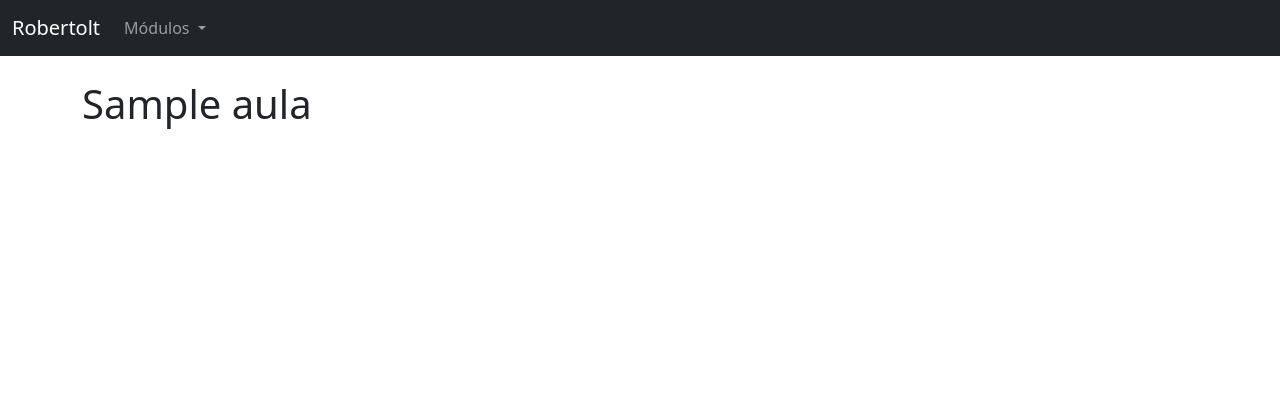
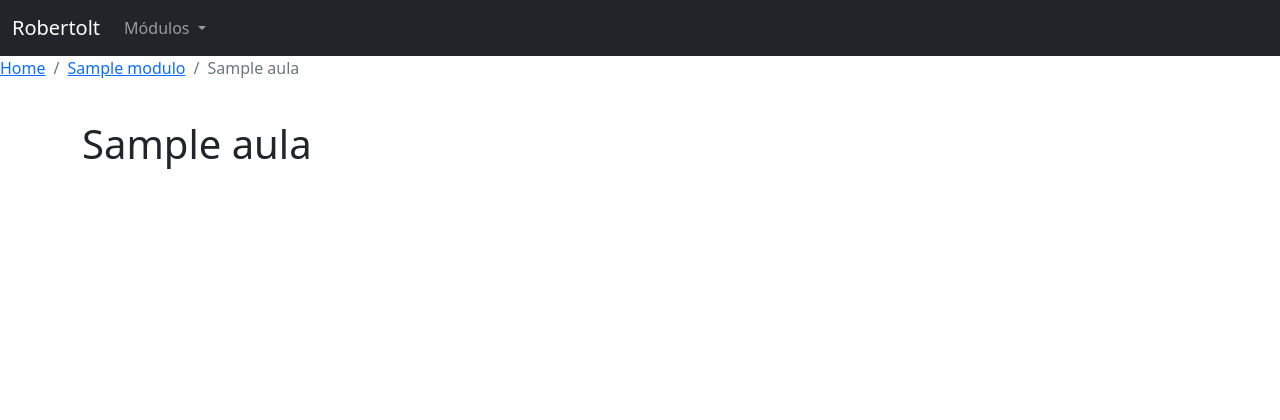
Before and after one commit to Robertolt/rblt-django, a Django app: template pyrblt/modulos/templates/modulos/aula_detalhe.html in a window 1280 px wide. Shown: the top 420 px of the page. Run offline with Django 3.2, Linux system fonts and the light colour scheme; the template is opened without the code that fills it: most values are stand-ins (such as "Sample title", 1, 10 or a date in 2020); some libraries are stand-ins or nearby versions.

```diff
--- a/pyrblt/modulos/templates/modulos/aula_detalhe.html
+++ b/pyrblt/modulos/templates/modulos/aula_detalhe.html
@@ -3,6 +3,14 @@
 {% block title %}Robertolt - Aperitivo{% endblock title %}
 {% block description %}Vídeo no site gratuito{% endblock description %}
 {% block body%}
+    <nav aria-label="breadcrumb">
+      <ol class="breadcrumb">
+        <li class="breadcrumb-item"><a href="#">Home</a></li>
+        <li class="breadcrumb-item"><a href="{{ aula.modulo.get_absolute_url }}">{{ aula.modulo.titulo }}</a></li>
+        <li class="breadcrumb-item active" aria-current="page">{{ aula.titulo }}</li>
+      </ol>
+    </nav>
+
      <div class="container">
 	<div class="row">
 		<div class="mt-4 mb-3 col-md-12">
--- a/pyrblt/settings.py
+++ b/pyrblt/settings.py
@@ -53,6 +53,7 @@ INSTALLED_APPS = [
     'pyrblt.aperitivos',
     'pyrblt.modulos',
     'ordered_model',
+    'django_extensions',
 
 ]
 
```
Also changed, not shown: pyrblt/modulos/tests/test_aula_detalhe.py (+5 -1 lines), 2 other files.
